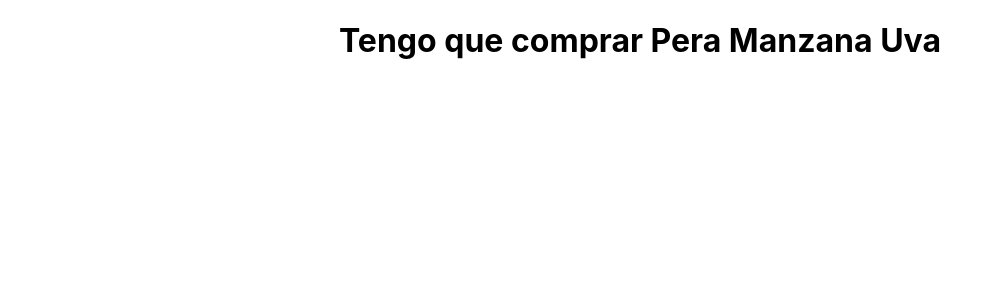
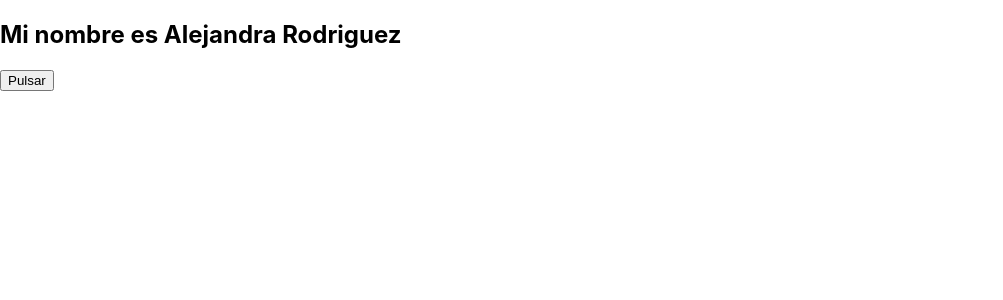
Before and after one commit to ianisnardi89/CursoReactFebrero, a React (Create React App) app: page / in a window 1280 px wide. Shown: the top 300 px of the page, without its empty margins (0-1003 px from the left). Built offline with nearby package versions, Linux system fonts and the light colour scheme.

Commit message:
Practicando State con clases de JS

```diff
--- a/src/App.jsx
+++ b/src/App.jsx
@@ -1,5 +1,6 @@
 import "./App.css";
-import Props from "./Components/Props";
+import State from "./Components/State";
+// import Props from "./Components/Props";
 // import PrimerComponente from "./Components/PrimerComponente";
 
 function App() {
@@ -9,7 +10,9 @@ function App() {
     <>
       {/* <PrimerComponente /> */}
 
-      <Props frutas={lista} />
+      {/* <Props frutas={lista} /> */}
+
+      <State />
     </>
   );
 }
--- /dev/null
+++ b/src/Components/State.jsx
@@ -0,0 +1,35 @@
+import React, { Component } from "react";
+
+class State extends Component {
+  constructor(props) {
+    super(props);
+    this.state = {
+      name: "Alejandra",
+      apellidos: "Rodriguez",
+    };
+  }
+
+  cambiarDatos() {
+    if (
+      this.state.name === "Alejandra" &&
+      this.state.apellidos === "Rodriguez"
+    ) {
+      this.setState({ name: "Maria", apellidos: "Perez" });
+    } else {
+      this.setState({ name: "Alejandra", apellidos: "Rodriguez" });
+    }
+  }
+
+  render() {
+    return (
+      <>
+        <h2>
+          Mi nombre es {this.state.name} {this.state.apellidos}
+        </h2>
+        <button onClick={this.cambiarDatos.bind(this)}>Pulsar</button>
+      </>
+    );
+  }
+}
+
+export default State;
```
